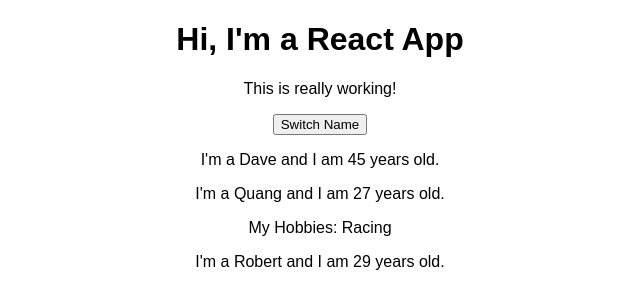
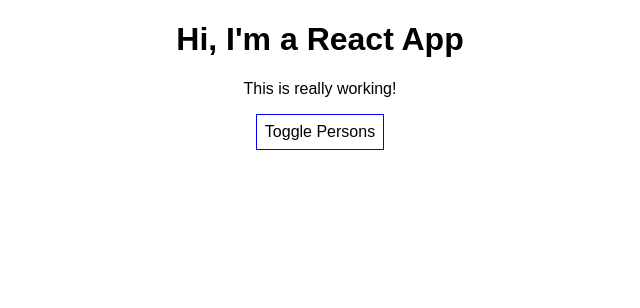
Before and after one commit to davidhartman00/react-hamburger, a React (Create React App) app: page / in a window 1280 px wide. Shown: the top 308 px of the page, without its empty margins (320-960 px from the left). Built offline with nearby package versions, Linux system fonts and the light colour scheme.

Commit message:
added methods. Still errors.

```diff
--- a/src/App.js
+++ b/src/App.js
@@ -1,49 +1,81 @@
 import React, { Component } from 'react';
 import './App.css';
 import Person from './Person/Person';
+import person from './Person/Person';
 
 class App extends Component {
   state = {
     persons: [
-      { name: "Dave", age: 45 },
-      { name: "Quang", age: 27 },
-      { name: "Robert", age: 29 }
+      { id:'abq', name: "Dave", age: 45 },
+      { id:'sdgf', name: "Quang", age: 27 },
+      { id:'asf', name: "Robert", age: 29 }
     ],
-    otherState: 'some other value'
+    otherState: 'some other value',
+    showPersons: false
   };
 
-  switchNameHandler = () => {
-    // console.log('Was clicked!');
-    // DON'T DO THIS: this.state.persons[0].name = 'Maximilian';
-    this.setState({
-      persons: [
-        { name: "David", age: 35 },
-        { name: "Quang", age: 27 },
-        { name: "Robert", age: 29 }
-      ]
-    });
-  };
+  nameChangedHandler = (event, id) =>{
+    let targetIndex = this.state.persons.findIndex(el =>{
+        return el.id === id
+      })
+
+      let person = {...this.state.persons[targetIndex]}
+      person.name = event.target.value
+console.log("event", event.target, "id", id, "person", person)
+      this.setState({
+
+      })
+
+  }
+
+  deletePersonHandler = (personIndex) => {
+    // const persons = this.state.persons.slice()
+    const persons = [...this.state.persons]
+    persons.splice(personIndex,1)
+    this.setState({persons})
+  }
+
+  togglePersonsHandler = () =>{
+    const doesShow = this.state.showPersons
+    this.setState({showPersons: !doesShow})
+  }
 
   render() {
+    const style ={
+      backgroundColor: "white",
+      font: "inherit",
+      border: "1px solid blue",
+      padding: "8px",
+      cursor: "pointer"
+    }
+
+    let persons = null
+
+    if(this.state.showPersons){
+      persons = (
+        <div>
+          {this.state.persons.map((person, idx) =>{
+            return <Person
+            click={() => this.deletePersonHandler(idx)}
+            name={person.name}
+            age={person.age}
+            key={person.id}
+            changed={(event) => this.nameChangedHandler(event,person.id)} />
+          } )}
+        </div>
+      );
+    }
     return (
       <div className="App">
         <h1>Hi, I'm a React App</h1>
         <p>This is really working!</p>
-        <button onClick={this.switchNameHandler}>Switch Name</button>
-        <Person
-          name={this.state.persons[0].name}
-          age={this.state.persons[0].age}
-        />
-        <Person
-          name={this.state.persons[1].name}
-          age={this.state.persons[1].age}
+        <button
+          style={style}
+          onClick={this.togglePersonsHandler}
         >
-          My Hobbies: Racing
-        </Person>
-        <Person
-          name={this.state.persons[2].name}
-          age={this.state.persons[2].age}
-        />
+          Toggle Persons
+        </button>
+        {persons}
       </div>
     );
     // return React.createElement('div', {className: 'App'}, React.createElement('h1', null, 'Does this work now?'));
@@ -51,3 +83,20 @@ class App extends Component {
 }
 
 export default App;
+
+          // <Person
+          //   name={this.state.persons[0].name}
+          //   age={this.state.persons[0].age}
+          // />
+          // <Person
+          //   name={this.state.persons[1].name}
+          //   age={this.state.persons[1].age}
+          //   click={this.switchNameHandler.bind(this, "George")}
+          //   changed={this.nameChangedHandler}
+          // >
+          //   My Hobbies: Racing
+          // </Person>
+          // <Person
+          //   name={this.state.persons[2].name}
+          //   age={this.state.persons[2].age}
+          // />
--- /dev/null
+++ b/src/Person/Person.css
@@ -0,0 +1,8 @@
+.Person{
+    width: 60%;
+    margin: 16px auto;
+    border: 1px solid #eee;
+    box-shadow: 0 2px 3px #ccc;
+    padding: 16px;
+    text-align: center;
+}
--- a/src/Person/Person.js
+++ b/src/Person/Person.js
@@ -1,12 +1,15 @@
 import React from 'react';
+
+import "./Person.css"
 
 const person = (props) => {
     return (
-      <div>
-        <p>
+      <div className="Person">
+        <p onClick={props.click}>
           I'm a {props.name} and I am {props.age} years old.
         </p>
         <p>{props.children}</p>
+        <input type="text" onChange={props.changed} value={props.name}/>
       </div>
     );
 }
```
